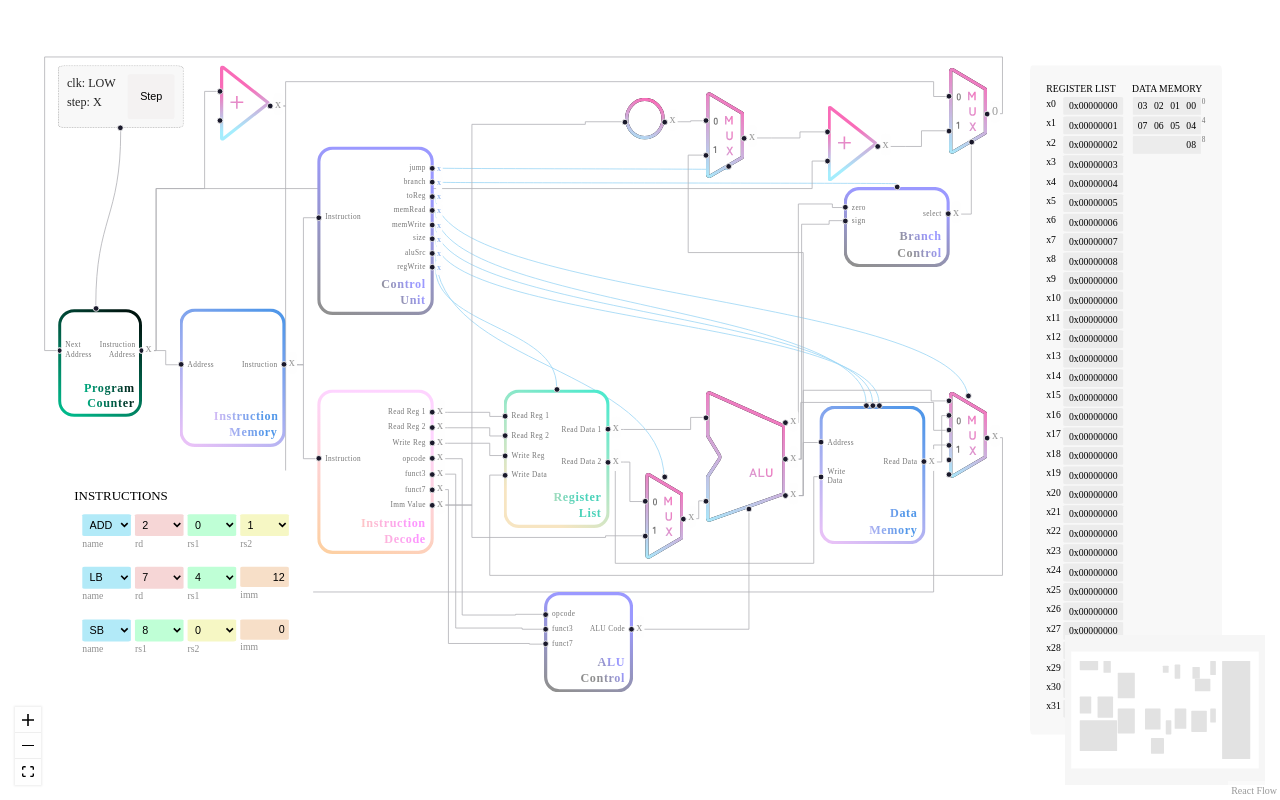
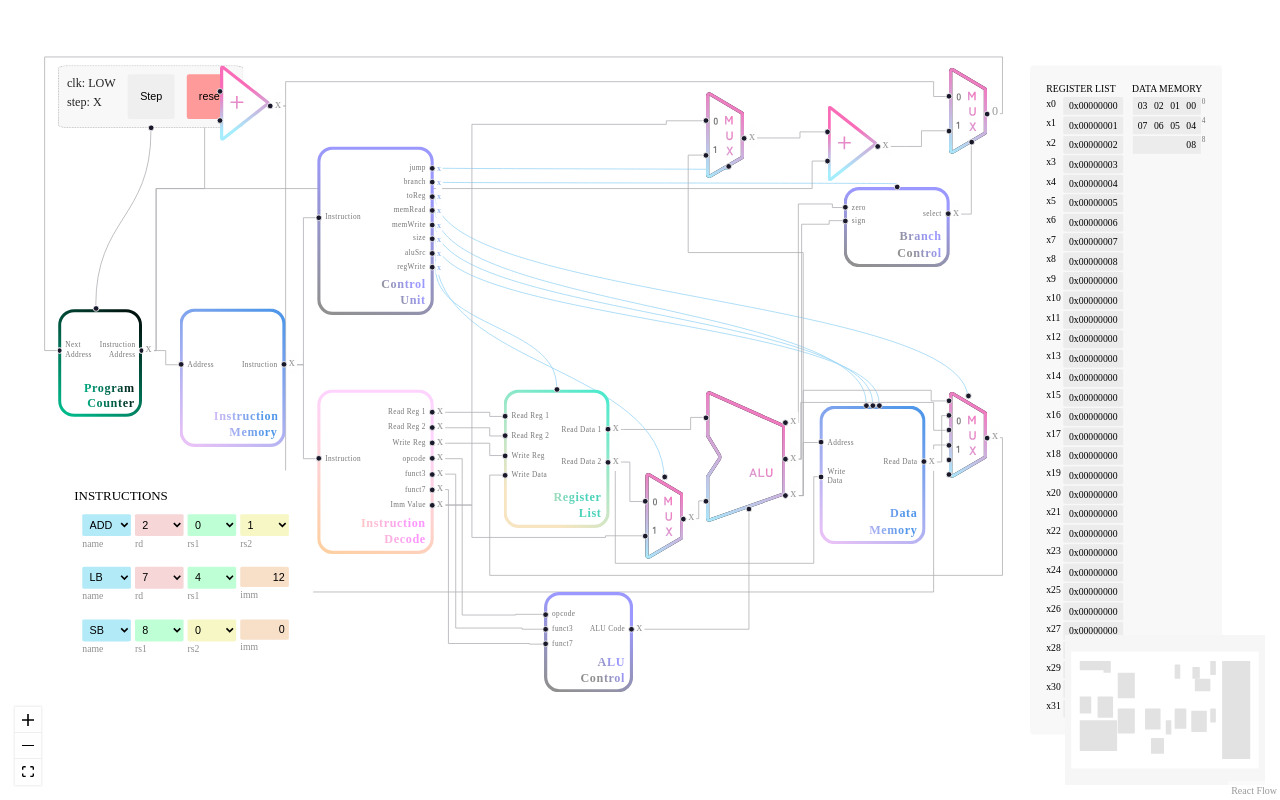
Before and after one commit to EduardoSanchezzz/cpu-flow, a React (Vite) app: page / in a window 1280 px wide. Built offline with nearby package versions, Linux system fonts and the light colour scheme; a web font is replaced by a local one.

Commit message:
add reset, misalign inst fetch, and remove branch shift

```diff
--- a/src/edges/index.ts
+++ b/src/edges/index.ts
@@ -339,19 +339,10 @@ export const initialEdges: AppEdge[] = [
     data: {value: '', outputName: 'out', offsetX: 30, offsetY: 0}
   },
   {
-    id: 'branch-shift_jump-mux',
-    type: 'data',
-    source: 'branch-shift',
-    target: 'jump-mux',
-    sourceHandle: 'branch-shift-out',
-    targetHandle: 'branch-shift-out',
-    data: {value: '', outputName: 'out', offsetX: 15, offsetY: 0}
-  },
-  {
-    id: 'inst-decode_branch-shift',
+    id: 'inst-decode_jump-mux',
     type: 'data',
     source: 'inst-decode',
-    target: 'branch-shift',
+    target: 'jump-mux',
     sourceHandle: 'imm-val',
     targetHandle: 'imm-val',
     data: {value: '', outputName: 'immVal', offsetX: 45, offsetY: -470}
--- a/src/index.css
+++ b/src/index.css
@@ -378,10 +378,17 @@ body,
 .clock button {
   padding: 20px 15px;
   border: 0;
-  background-color: #f4f2f2;
   border-radius: 5%;
 }
 .clock button:hover {
-  background-color: #e3e3e3;
   cursor: pointer;
 }
+.reset {
+  background-color: #ff9a9a;
+}
+.reset:hover {
+  background-color: #f97e7e;
+}
+.step:hover {
+  background-color: #e0e0e0;
+}
--- a/src/nodes/BranchControl.tsx
+++ b/src/nodes/BranchControl.tsx
@@ -69,7 +69,7 @@ function BranchControl({ id, data }: NodeProps<BranchControlNode>) {
                 break;
         }
         const output = outputBool ? '1' : '0';
-        console.table({zero, sign, branch, output, outputBool})
+        // console.table({zero, sign, branch, output, outputBool})
         setTimeout(() => {
             updateNodeData(id, { branchSelect: output });
         }, TIMEOUT);
--- a/src/nodes/Clock.tsx
+++ b/src/nodes/Clock.tsx
@@ -4,6 +4,11 @@ import { ClockNode } from './types';
 
 function Clock({ id, data }: NodeProps<ClockNode>) {
   const { updateNodeData } = useReactFlow();
+
+  const reset = () => {
+    updateNodeData('pc', { address: 'x' });
+    updateNodeData('clock', { clk: 0, step: -1 });
+}
 
   return (
     <div
@@ -17,9 +22,11 @@ function Clock({ id, data }: NodeProps<ClockNode>) {
       // the exoression for the clock step is a lil weird but it just increments the step only on positive clock edge
         onClick={() => updateNodeData(id, { clk: !!data.clk ? 0 : 1, step: Math.floor(data.step + 1 - 0.5*data.clk) })}
         value={data.clk}
+        className='step'
       >
         Step
       </button>
+      <button className='reset' onClick={reset}>reset</button>
       <Handle
         className='handle' type="source"
         position={Position.Bottom}
--- a/src/nodes/InstDecode.tsx
+++ b/src/nodes/InstDecode.tsx
@@ -38,7 +38,8 @@ function InstDecode({ id, data }: NodeProps<InstDecodeNode>) {
           writeAddress: 'x',
           opcode: 'x',
           funct3: 'x',
-          funct7: 'x'
+          funct7: 'x',
+          immVal: 'x',
         });
       }, TIMEOUT);
       return;
--- a/src/nodes/InstMem.tsx
+++ b/src/nodes/InstMem.tsx
@@ -31,8 +31,15 @@ function InstMem({ id, data }: NodeProps<InstMemNode>) {
   useEffect(() => {
     if (PCIn == 'x') {
       setTimeout(() => {
-        updateNodeData(id, { out: 'x' });
+        updateNodeData(id, { instruction: 'x' });
       }, TIMEOUT);
+      return;
+    }
+    if (parseInt(PCIn) % 4 != 0) {
+      alert('instruction address not 4 byte aligned, RESETTING')
+      // RESET
+      updateNodeData('pc', { address: 'x' });
+      updateNodeData('clock', { clk: 0, step: -1 });
       return;
     }
     const address = parseInt(PCIn) / 4;
--- a/src/nodes/JumpMux.tsx
+++ b/src/nodes/JumpMux.tsx
@@ -8,7 +8,7 @@ import {
   useNodesData,
 } from '@xyflow/react';
 
-import { isAluNode, type AppNode, JumpMuxNode, isControlNode, isBranchShiftNode } from './types';
+import { isAluNode, type AppNode, JumpMuxNode, isControlNode, isInstDecodeNode } from './types';
 
 import bgSvg from '../assets/Mux.svg';
 import { TIMEOUT } from '../utils';
@@ -25,25 +25,24 @@ function JumpMux({ id }: NodeProps<JumpMuxNode>) {
 
   const aluNode = aluNodesData1.filter(isAluNode);
 
-  // FIX data
-  const BranchShiftConnections = useHandleConnections({
+  const instDecodeConnections = useHandleConnections({
     type: 'target',
-    id: 'branch-shift-out'
+    id: 'imm-val'
   });
-  const BranchShiftNodesData = useNodesData<AppNode>(BranchShiftConnections.map((connection) => connection.source),);
+  const instDecodeData = useNodesData<AppNode>(instDecodeConnections.map((connection) => connection.source),);
 
-  const BranchShiftNode = BranchShiftNodesData.filter(isBranchShiftNode);
+  const instDecodeNode = instDecodeData.filter(isInstDecodeNode);
 
   const controlConnections = useHandleConnections({
     type: 'target',
-    id: 'mem-to-reg'
+    id: 'jump'
   });
   const controlNodesData = useNodesData<AppNode>(controlConnections.map((connection) => connection.source),);
 
   const controlNode = controlNodesData.filter(isControlNode);
 
-  const input0 = aluNode[0]?.data.out;
-  const input1 = BranchShiftNode[0]?.data.out;
+  const input0 = instDecodeNode[0]?.data.immVal;
+  const input1 = aluNode[0]?.data.out;
   const select = controlNode[0]?.data.jump;
   // end inputs
 
@@ -56,6 +55,7 @@ function JumpMux({ id }: NodeProps<JumpMuxNode>) {
       return;
     }
     const selectNum = parseInt(select);
+    console.log(selectNum);
 
     const output = !selectNum ? input0 : input1;
     setTimeout(() => {
@@ -85,7 +85,7 @@ function JumpMux({ id }: NodeProps<JumpMuxNode>) {
             className='handle'
             type="target"
             position={Position.Left}
-            id="branch-shift-out"
+            id="imm-val"
           />
         </div>
         <div className="port">
--- a/src/nodes/index.ts
+++ b/src/nodes/index.ts
@@ -155,12 +155,12 @@ export const initialNodes: AppNode[] = [
     data: { label: 'Branch Control', branchSelect: 'x' },
     position: { x: 970, y: 150 },
   },
-  {
-    id: 'branch-shift',
-    type: 'branch-shift',
-    data: { label: 'Branch Shift', out: 'x' },
-    position: { x: 700, y: 40 },
-  },
+  // {
+  //   id: 'branch-shift',
+  //   type: 'branch-shift',
+  //   data: { label: 'Branch Shift', out: 'x' },
+  //   position: { x: 700, y: 40 },
+  // },
   {
     id: 'jump-mux',
     type: 'jump-mux',
```
